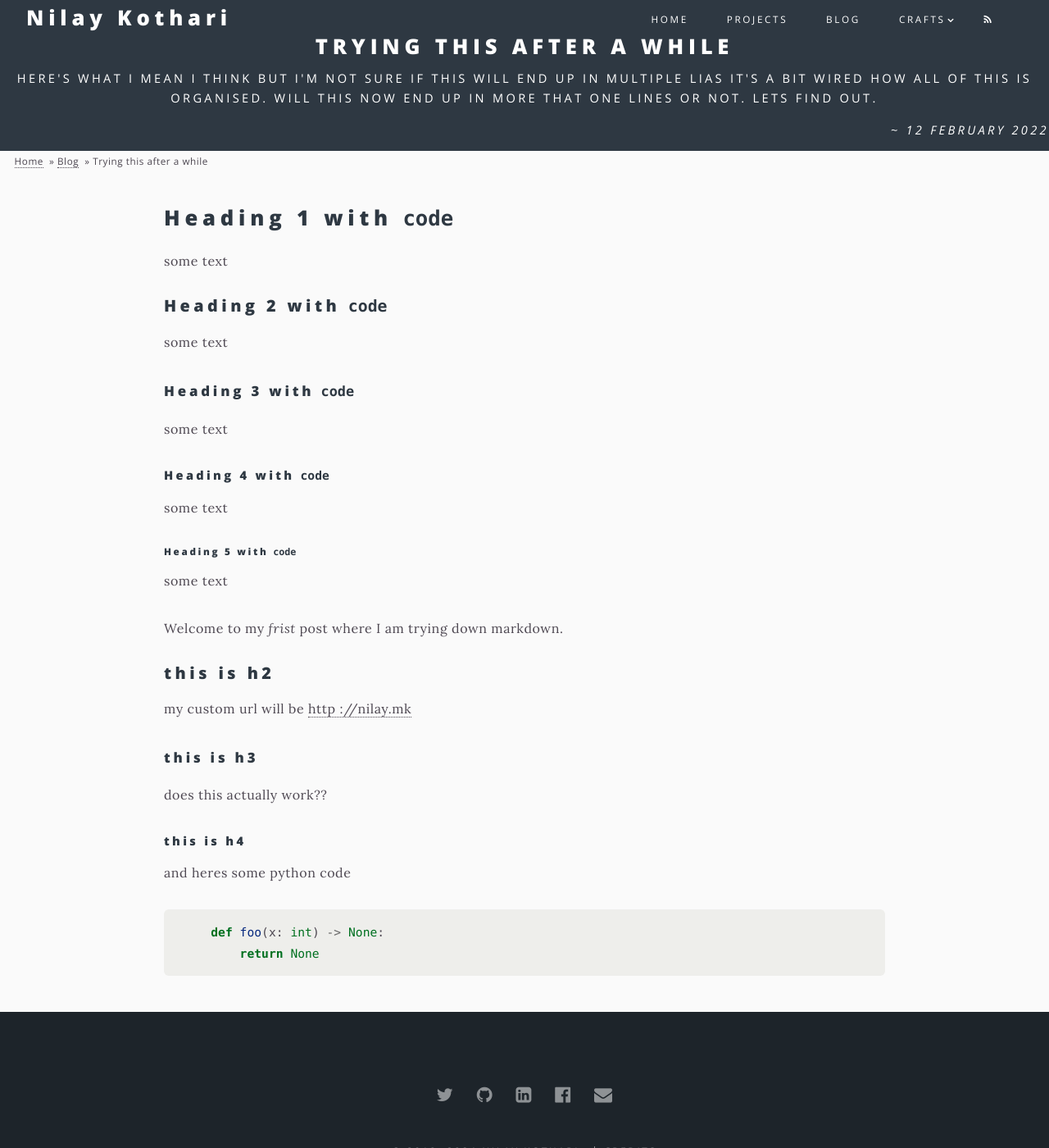
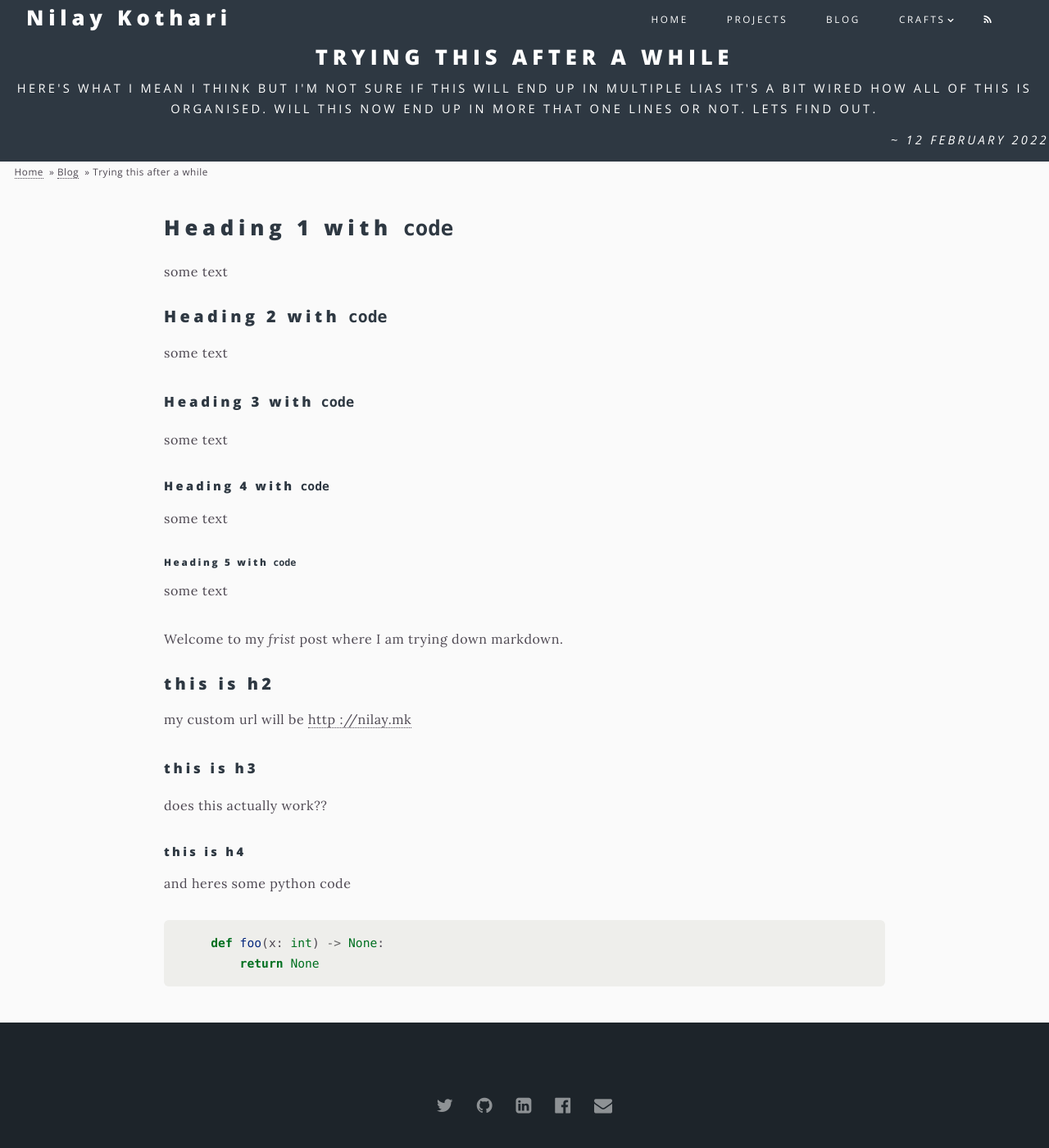
Before and after one commit to nilaymk/nilaymk.github.io, a Jekyll site: the page built from blog/_posts/2022-02-12-Gotta-give-this-a-spin.md, in a window 1280 px wide and 1400 px high. Shown: the whole window at 82% size. Built offline with Jekyll 4.4.1, drawn with Linux system fonts in a browser that asks for light colours.

Commit message:
fix top margin for title in the post header

```diff
--- a/css/main.scss
+++ b/css/main.scss
@@ -2032,7 +2032,7 @@ $baseurl: '{{ site.baseurl }}/images';
 
 			h2 {
 				font-size: _font(hdr-size-xxlarge);
-				margin: 0 0 (_size(element-margin) * 0.25) 0;
+				margin: (_size(element-margin) * 0.25) 0 (_size(element-margin) * 0.25) 0;
 				text-transform: uppercase;
 			}
 
```
